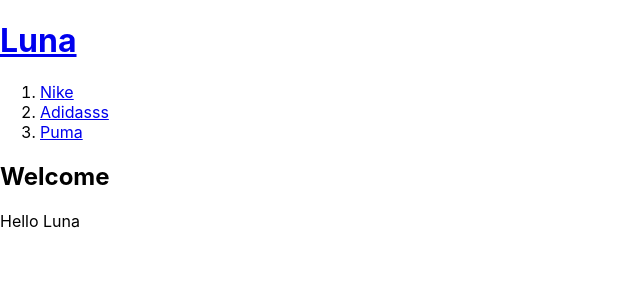
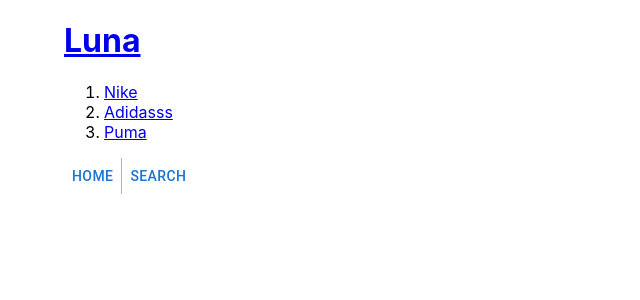
Before and after one commit to kimhaeil/Luna, a React (Create React App) app in the folder lunaclient/: page / in a window 1280 px wide. Shown: the top 300 px of the page, without its empty margins (0-640 px from the left). Built offline with nearby package versions, Linux system fonts and the light colour scheme; no server answers.

Commit message:
Material UI 라이브러리 추가.

```diff
--- a/lunaclient/package.json
+++ b/lunaclient/package.json
@@ -3,11 +3,16 @@
   "version": "0.1.0",
   "private": true,
   "dependencies": {
+    "@emotion/react": "^11.9.0",
+    "@emotion/styled": "^11.8.1",
+    "@mui/material": "^5.7.0",
     "@testing-library/jest-dom": "^5.16.4",
     "@testing-library/react": "^13.2.0",
     "@testing-library/user-event": "^13.5.0",
     "axios": "^0.27.2",
+    "bootstrap": "^5.1.3",
     "react": "^18.1.0",
+    "react-bootstrap": "^2.4.0",
     "react-dom": "^18.1.0",
     "react-scripts": "5.0.1",
     "web-vitals": "^2.1.4"
--- a/lunaclient/src/App.js
+++ b/lunaclient/src/App.js
@@ -1,84 +1,178 @@
-import logo from './logo.svg';
-import './App.css';
-import {useState} from 'react';
-import axios from 'axios';
+import logo from "./logo.svg";
+import "./App.css";
+import { useState } from "react";
+import axios from "axios";
 
-function GetStores(){
-  axios.get("http://127.0.0.1:8000/select/")
-  .then((Response) => {console.log(Response.data)})
-  .catch((Error) => {console.log(Error)})
+import Stack from '@mui/material/Stack';
+import Button from '@mui/material/Button';
+import ButtonGroup from '@mui/material/ButtonGroup';
+import Box from '@mui/material/Box';
+import Container from '@mui/material/Container';
+import Dialog from '@mui/material/Dialog';
+import DialogActions from '@mui/material/DialogActions';
+import DialogContent from '@mui/material/DialogContent';
+import DialogContentText from '@mui/material/DialogContentText';
+import DialogTitle from '@mui/material/DialogTitle';
+
+function GetStores() {
+  axios
+    .get("http://127.0.0.1:8000/select/")
+    .then((Response) => {
+      console.log(Response.data);
+    })
+    .catch((Error) => {
+      console.log(Error);
+    });
 }
 
-function Article(props){
-  return <article>
-    <h2>{props.title}</h2>
-    {props.body}
+function Article(props) {
+  const [open, setOpen] = useState(false);
+  return (
+    <article>
+        <Box
+          x={{
+            display: "flex",
+            flexDirection: "column",
+            alignItems: "center",
+            "& > *": {
+              m: 1,
+            },
+          }}
+        >
+          <ButtonGroup variant="text" aria-label="text button group">
+            <Button>Home</Button>
+            <Button onClick={()=>{
+              setOpen(true);
+            }}>Search</Button>
+          </ButtonGroup>
+          <Dialog open={open}>
+            <DialogTitle>Search</DialogTitle>
+            <DialogContent>
+              <DialogContentText>
+                Here is search calender
+              </DialogContentText>
+            </DialogContent>
+            <DialogActions>
+            <Button variant="text" >Ok</Button>
+              <Button variant="text" onClick={()=> {setOpen(false);}} >Cancel</Button>
+            </DialogActions>
+          </Dialog>
+        </Box>
     </article>
+  );
 }
 
-function Header(props){
-    return  <header>
-                <h1><a href="/" onClick={function(event){
+function Header(props) {
+  return (
+    <header>
+      <h1>
+        {" "}
+        <a
+          href="/"
+          onClick={function (event) {
             event.preventDefault();
-                  props.onChangeMode()
-                }}>Luna</a></h1>
+            props.onChangeMode();
+          }}
+        >
+          {" "}
+          Luna{" "}
+        </a>
+      </h1>
     </header>
+  );
 }
 
-function Nav(props){
-  const brands = []
-  for(let i=0; i<props.items.length; i++){
+function Nav(props) {
+  const brands = [];
+  for (let i = 0; i < props.items.length; i++) {
     let c = props.items[i];
-    brands.push(<li>
-                    <a id={c.id} href={'/read/'+c.id} onClick={event=>{
+    brands.push(
+      <li>
+        <a
+          id={c.id}
+          href={"/read/" + c.id}
+          onClick={(event) => {
             event.preventDefault();
             props.onChangeMode(Number(event.target.id));
-                    }} >{c.contents}</a>
-                </li>);
+          }}
+        >
+          {" "}
+          {c.contents}{" "}
+        </a>{" "}
+      </li>
+    );
   }
-    return  <nav>
-                <ol>
-                   {brands}
-                </ol>
+  return (
+    <nav>
+      <ol> {brands} </ol>{" "}
     </nav>
+  );
 }
 
 function App() {
-  const [mode, setMode] = useState('WELCOME');
+  const [mode, setMode] = useState("WELCOME");
   const [id, setId] = useState(null);
   const items = [
-    {id: 1, contents:'Nike', model :'Neymar'},
-    {id: 2, contents:'Adidasss', model: 'Sonny'},
-    {id: 3, contents:'Puma', model: 'Park'}
-  ]
-  GetStores()
+    {
+      id: 1,
+      contents: "Nike",
+      model: "Neymar",
+    },
+    {
+      id: 2,
+      contents: "Adidasss",
+      model: "Sonny",
+    },
+    {
+      id: 3,
+      contents: "Puma",
+      model: "Park",
+    },
+  ];
+  GetStores();
   let content = null;
-  if(mode==='WELCOME'){
-    content = <Article title='Welcome' body='Hello Luna'></Article>
-  }else if(mode === 'READ')
-  {
-    let body, title = null;
-    for(let i=0; i< items.length; i++){
-      if(items[i].id === id){
+  if (mode === "WELCOME") {
+    content = (
+      <Article title="Welcome" body="Hello Luna">
+        {" "}
+      </Article>
+    );
+  } else if (mode === "READ") {
+    let body,
+      title = null;
+    for (let i = 0; i < items.length; i++) {
+      if (items[i].id === id) {
         body = items[i].contents;
         title = items[i].model;
       }
     }
-    content = <Article title={title} body={body}></Article>
+    content = (
+      <Article title={title} body={body}>
+        {" "}
+      </Article>
+    );
   }
 
   return (
-    <div>
-        <Header onChangeMode = {function(){
-          setMode('WELCOME');
-        }}></Header>
-        <Nav items={items} onChangeMode={(_id) => {
-          setMode('READ');
+    <Container fixed>
+      <Header
+        onChangeMode={function () {
+          setMode("WELCOME");
+        }}
+      >
+        {" "}
+      </Header>{" "}
+      <Nav
+        items={items}
+        onChangeMode={(_id) => {
+          setMode("READ");
           setId(_id);
-        }}></Nav>
-        <GetStores></GetStores>
-        {content}
-    </div>
+        }}
+      >
+        {" "}
+      </Nav>{" "}
+      <GetStores> </GetStores> {content}{" "}
+    </Container>
   );
 }
 
```
Also changed, not shown: 1 other file (tests, documents, lock files or other folders). Lines whose indentation alone changed are shown as unchanged.
